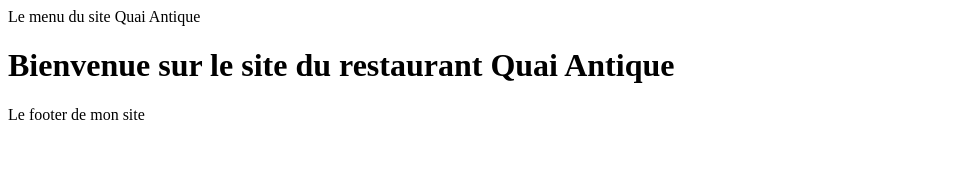
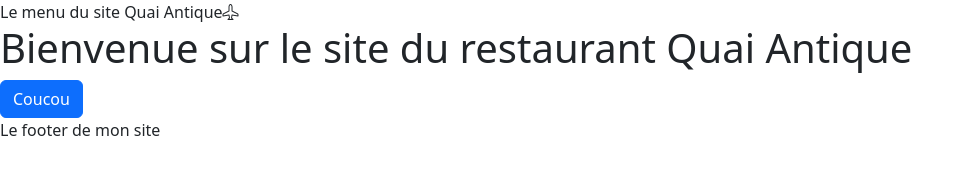
Before and after one commit to adesombre/dev-quai-antique, a website with bundled scripts: page index.html in a window 1280 px wide. Shown: the whole page, without its empty margins (0-974 px from the left). Built offline with nearby package versions, Linux system fonts and the light colour scheme; files whose address does not match are found by name.

Commit message:
install bootstrap && bootstrap_icon

```diff
--- a/index.html
+++ b/index.html
@@ -3,14 +3,17 @@
 <head>
     <meta charset="UTF-8">
     <meta name="viewport" content="width=device-width, initial-scale=1.0">
+    <link rel="stylesheet" href="node_modules/bootstrap/dist/css/bootstrap.min.css">
+    <link rel="stylesheet" href="/node_modules/bootstrap-icons/font/bootstrap-icons.css">
     <title>Document</title>
 </head>
 <body>
-    <header>Le menu du site Quai Antique</header>
+    <header>Le menu du site Quai Antique<i class="bi bi-airplane "></i></header>
     <main id="main-page">
         <!-- Le contenu de la page sera injectée ici-->
     </main>
     <footer>Le footer de mon site</footeri>
      <script type="module" src="Router/Router.js"></script>
+     <script src="/node_modules/bootstrap/dist/js/bootstrap.bundle.min.js" ></script>
 </body>
 </html>
--- a/pages/home.html
+++ b/pages/home.html
@@ -1 +1,2 @@
 <h1>Bienvenue sur le site du restaurant Quai Antique</h1>
+<button class="btn btn-primary">Coucou</button>
```
Also changed, not shown: package.json (added, +23 -0 lines), 2 other files.
